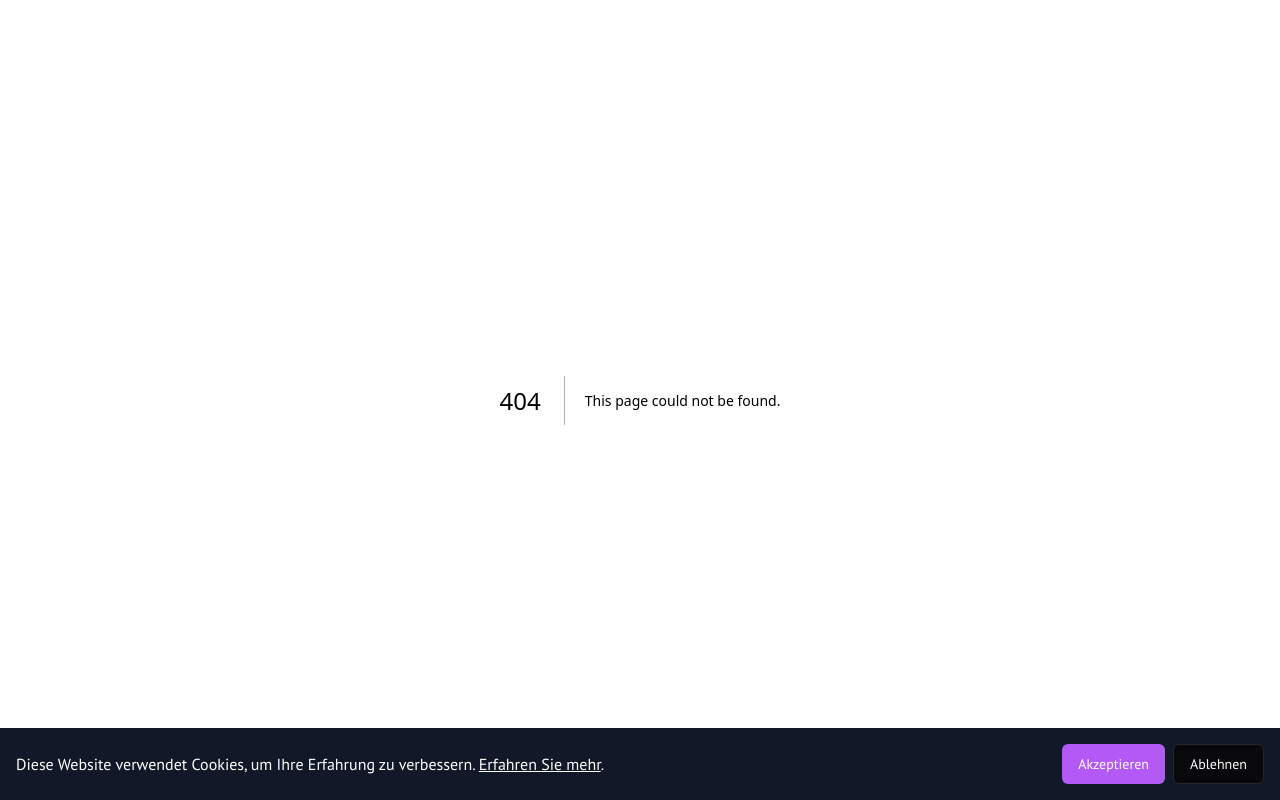
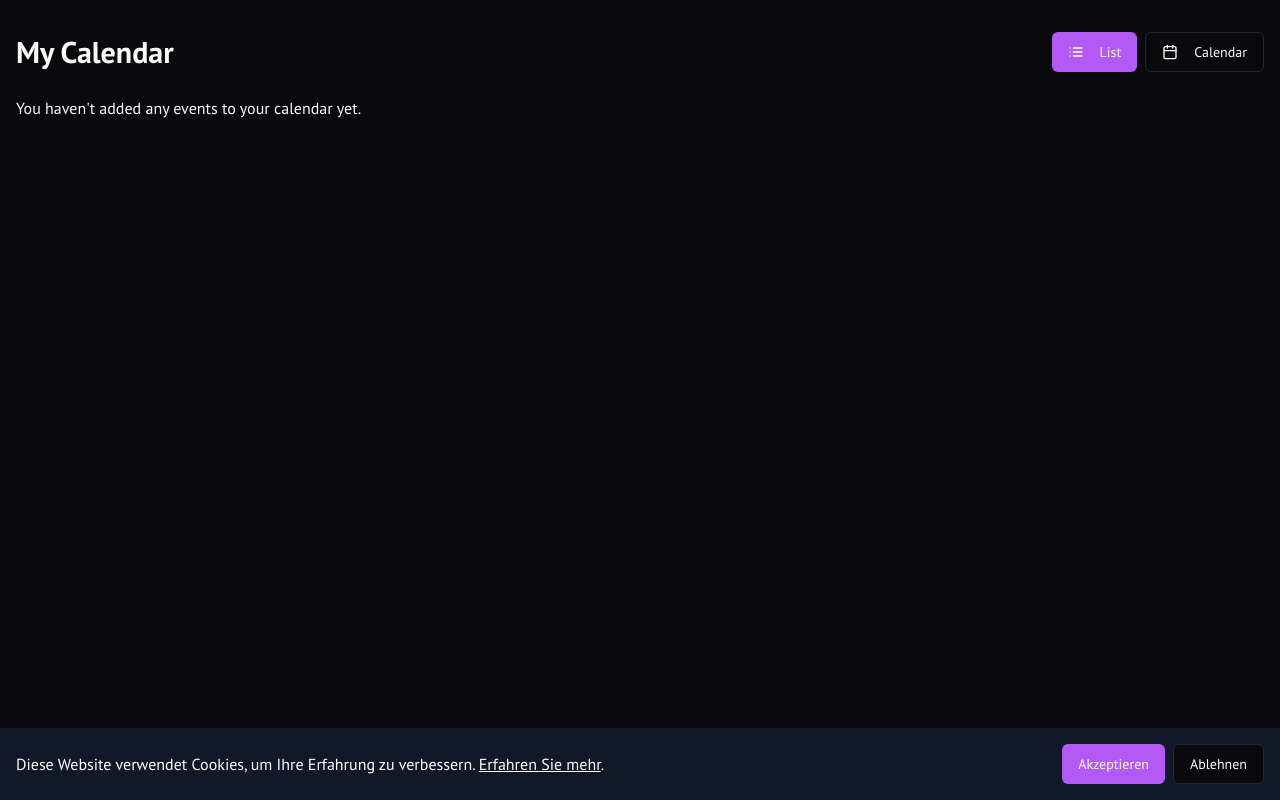
Before and after one commit to Meusel/Eventradar, a Next.js app: page /calendar in a window 1280 px wide. Before the commit this address had no page. Built offline with nearby package versions, Linux system fonts and the light colour scheme.

Commit message:
feat: implement calendar page and add to calendar functionality

```diff
--- a/package.json
+++ b/package.json
@@ -3,7 +3,7 @@
   "version": "0.1.0",
   "private": true,
   "scripts": {
-    "dev": "next dev --turbopack -p 9555",
+    "dev": "next dev --turbopack",
     "genkit:dev": "genkit start -- tsx src/ai/dev.ts",
     "genkit:watch": "genkit start -- tsx --watch src/ai/dev.ts",
     "build": "NODE_ENV=production next build",
--- a/src/app/app.tsx
+++ b/src/app/app.tsx
@@ -5,10 +5,11 @@ import dynamic from 'next/dynamic';
 import Header from '@/components/header';
 import EventFeed from '@/components/event-feed';
 import AiRecommendations from '@/components/ai-recommendations';
+import CalendarPage from './calendar/page';
 import { getEvents } from '@/lib/events';
 import type { Event } from '@/lib/types';
 import { Input } from '@/components/ui/input';
-import { Compass, Home as HomeIcon, Search, Sparkles } from 'lucide-react';
+import { Calendar, Compass, Home as HomeIcon, Search, Sparkles } from 'lucide-react';
 import { Button } from '@/components/ui/button';
 import { useSearchParams } from 'next/navigation';
 
@@ -120,6 +121,8 @@ export default function App() {
               {searchTerm ? <EventFeed events={filteredEvents} categories={categories} onFilterChange={handleFilterChange} /> : <div className="text-center text-muted-foreground mt-8">Beginne zu tippen, um nach Events zu suchen.</div>}
             </>
         );
+      case 'calendar':
+        return <CalendarPage />;
       case 'recommendations':
         return (
           <div className="w-full">
@@ -161,6 +164,10 @@ export default function App() {
                 <Search className="h-6 w-6"/>
                 <span className="text-xs">Suche</span>
             </Button>
+            <Button variant="ghost" onClick={() => setActiveView('calendar')} className={`flex flex-col h-full justify-center gap-1 ${activeView === 'calendar' ? 'text-primary' : ''}`}>
+                <Calendar className="h-6 w-6"/>
+                <span className="text-xs">Kalender</span>
+            </Button>
             <Button variant="ghost" onClick={() => setActiveView('recommendations')} className={`flex flex-col h-full justify-center gap-1 ${activeView === 'recommendations' ? 'text-primary' : ''}`}>
                 <Sparkles className="h-6 w-6"/>
                 <span className="text-xs">Für Dich</span>
--- /dev/null
+++ b/src/app/calendar/page.tsx
@@ -0,0 +1,53 @@
+'use client';
+import { useState, useEffect } from 'react';
+import EventCard from '@/components/event-card';
+import { Button } from '@/components/ui/button';
+import { Calendar as CalendarIcon, List } from 'lucide-react';
+import { Calendar } from '@/components/ui/calendar';
+import { Event } from '@/lib/types';
+
+export default function CalendarPage() {
+  const [view, setView] = useState('list');
+  const [favoriteEvents, setFavoriteEvents] = useState<Event[]>([]);
+
+  useEffect(() => {
+    const favorites = JSON.parse(localStorage.getItem('favoriteEvents') || '[]');
+    setFavoriteEvents(favorites);
+  }, []);
+
+  return (
+    <div className="container mx-auto px-4 py-8">
+      <div className="flex justify-between items-center mb-6">
+        <h1 className="text-3xl font-bold">My Calendar</h1>
+        <div className="flex gap-2">
+          <Button variant={view === 'list' ? 'default' : 'outline'} onClick={() => setView('list')}>
+            <List className="mr-2 h-4 w-4" />
+            List
+          </Button>
+          <Button variant={view === 'calendar' ? 'default' : 'outline'} onClick={() => setView('calendar')}>
+            <CalendarIcon className="mr-2 h-4 w-4" />
+            Calendar
+          </Button>
+        </div>
+      </div>
+
+      {view === 'list' ? (
+        <div className="grid gap-6">
+          {favoriteEvents.length > 0 ? (
+            favoriteEvents.map((event) => (
+              <EventCard key={event.id} event={event} />
+            ))
+          ) : (
+            <p>You haven't added any events to your calendar yet.</p>
+          )}
+        </div>
+      ) : (
+        <Calendar
+          mode="multiple"
+          selected={favoriteEvents.map(event => new Date(event.date))}
+          className="rounded-md border"
+        />
+      )}
+    </div>
+  );
+}
--- a/src/app/events/[id]/page.tsx
+++ b/src/app/events/[id]/page.tsx
@@ -13,7 +13,8 @@ import {
   Clock,
   Map,
   Navigation,
-  Users
+  Users,
+  PlusCircle
 } from "lucide-react";
 import { format } from "date-fns";
 import { de } from "date-fns/locale";
@@ -23,6 +24,7 @@ import SocialShareButtons from "@/components/social-share-buttons";
 import Header from "@/components/header";
 import { getCommunityByEventId, joinCommunity } from "@/lib/communities";
 import { useState, useEffect } from "react";
+import { Event } from "@/lib/types";
 
 export default function EventPage() {
   const params = useParams();
@@ -33,6 +35,7 @@ export default function EventPage() {
   const currentUserId = 'user-1';
 
   const [isMember, setIsMember] = useState(false);
+  const [isFavorite, setIsFavorite] = useState(false);
 
   if (!eventId) {
     notFound();
@@ -43,6 +46,11 @@ export default function EventPage() {
   if (!event) {
     notFound();
   }
+
+  useEffect(() => {
+    const favorites = JSON.parse(localStorage.getItem('favoriteEvents') || '[]');
+    setIsFavorite(favorites.some((fav: Event) => fav.id === eventId));
+  }, [eventId]);
 
   const community = getCommunityByEventId(eventId);
 
@@ -57,6 +65,21 @@ export default function EventPage() {
       joinCommunity(community.id, currentUserId);
       setIsMember(true);
       router.push(`/communities/${community.id}`);
+    }
+  };
+
+  const handleAddToCalendar = () => {
+    const favorites = JSON.parse(localStorage.getItem('favoriteEvents') || '[]');
+    if (isFavorite) {
+        // Remove from favorites
+        const newFavorites = favorites.filter((fav: Event) => fav.id !== eventId);
+        localStorage.setItem('favoriteEvents', JSON.stringify(newFavorites));
+        setIsFavorite(false);
+    } else {
+        // Add to favorites
+        const newFavorites = [...favorites, event];
+        localStorage.setItem('favoriteEvents', JSON.stringify(newFavorites));
+        setIsFavorite(true);
     }
   };
 
@@ -201,6 +224,10 @@ export default function EventPage() {
                     </p>
                   </div>
                 </div>
+                <Button onClick={handleAddToCalendar} size="lg" variant="outline" className="w-full">
+                  <PlusCircle className="mr-2 h-5 w-5" />
+                  {isFavorite ? 'Vom Kalender entfernen' : 'Zum Kalender hinzufügen'}
+                </Button>
                 <Button asChild size="lg" variant="accent" className="w-full">
                   <a href={event.ticketUrl} target="_blank" rel="noopener noreferrer">
                     <Ticket className="mr-2 h-5 w-5" />
```
